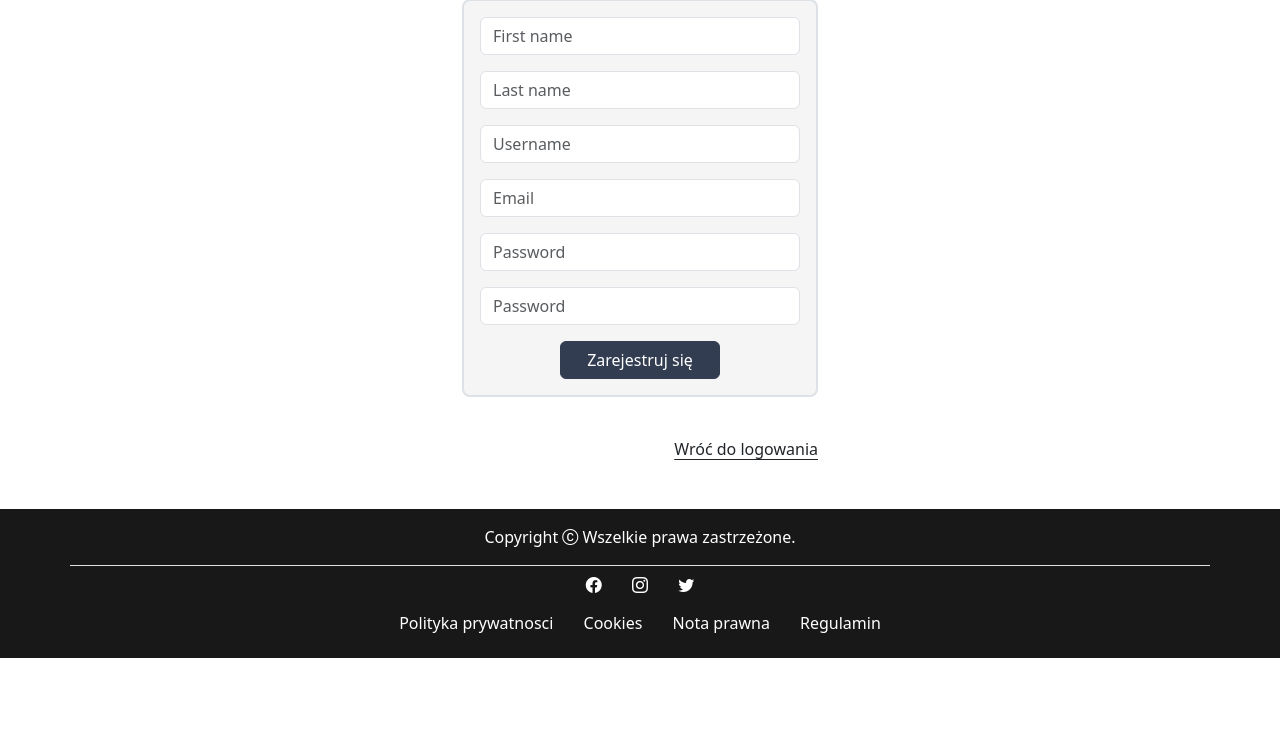
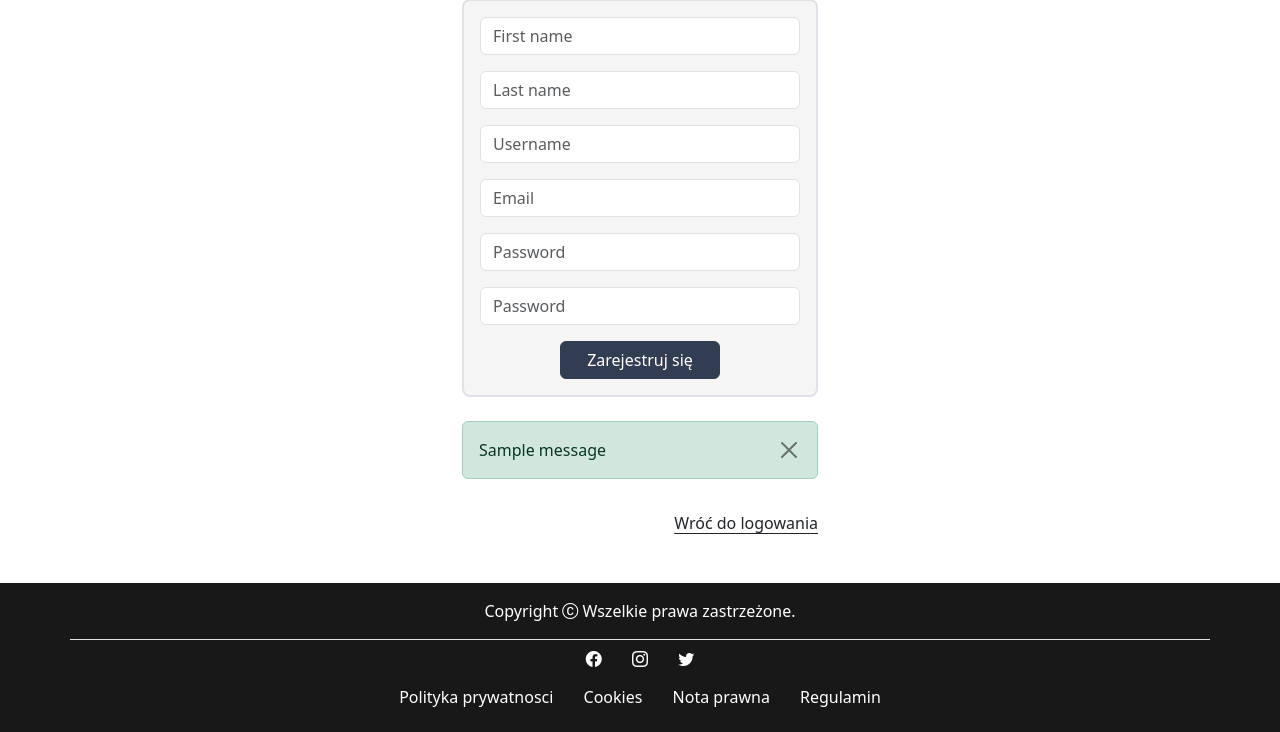
Before and after one commit to MarcinzNS/mdvos, a Django app: template templates/register.html in a window 1280 px wide. Shown: the part 167-899 px from the top of the page. Before the commit the page ends 825 px from the top, so only its background shows below. Run offline with Django 4.2, Linux system fonts and the light colour scheme; the template is opened without the code that fills it, so the values that code supplies are empty, except form fields; tables that the repository leaves empty hold one stand-in row (values such as "Sample post"); one stand-in notice (Sample message) is shown; form fields are guessed from the names that the template uses.

Commit message:
zamykanie komunikatów

```diff
--- a/templates/register.html
+++ b/templates/register.html
@@ -51,10 +51,22 @@
             {% if form.errors %}
               {% for field in form.errors.values %}
                 {% for error in field %}
-                  <div class="alert alert-danger" role="alert">
+                  <div class="alert alert-danger d-flex justify-content-between align-items-center" role="alert">
                     {{error}}
+                    <button type="button" class="btn-close" data-bs-dismiss="alert"></button>
                   </div>
                 {% endfor %}
+              {% endfor %}
+            {% endif %}
+
+            {% if messages %}
+              {% for message in messages %}
+                {% if message.tags == 'success' %}
+                  <div class="alert alert-success d-flex justify-content-between align-items-center" role="alert">
+                    {{message}}
+                    <button type="button" class="btn-close" data-bs-dismiss="alert"></button>
+                  </div>
+                {% endif %}
               {% endfor %}
             {% endif %}
 
```
Also changed, not shown: main/forms.py (+4 -4 lines), main/views/login_system.py (+2 -6 lines), templates/login.html (+12 -2 lines).
